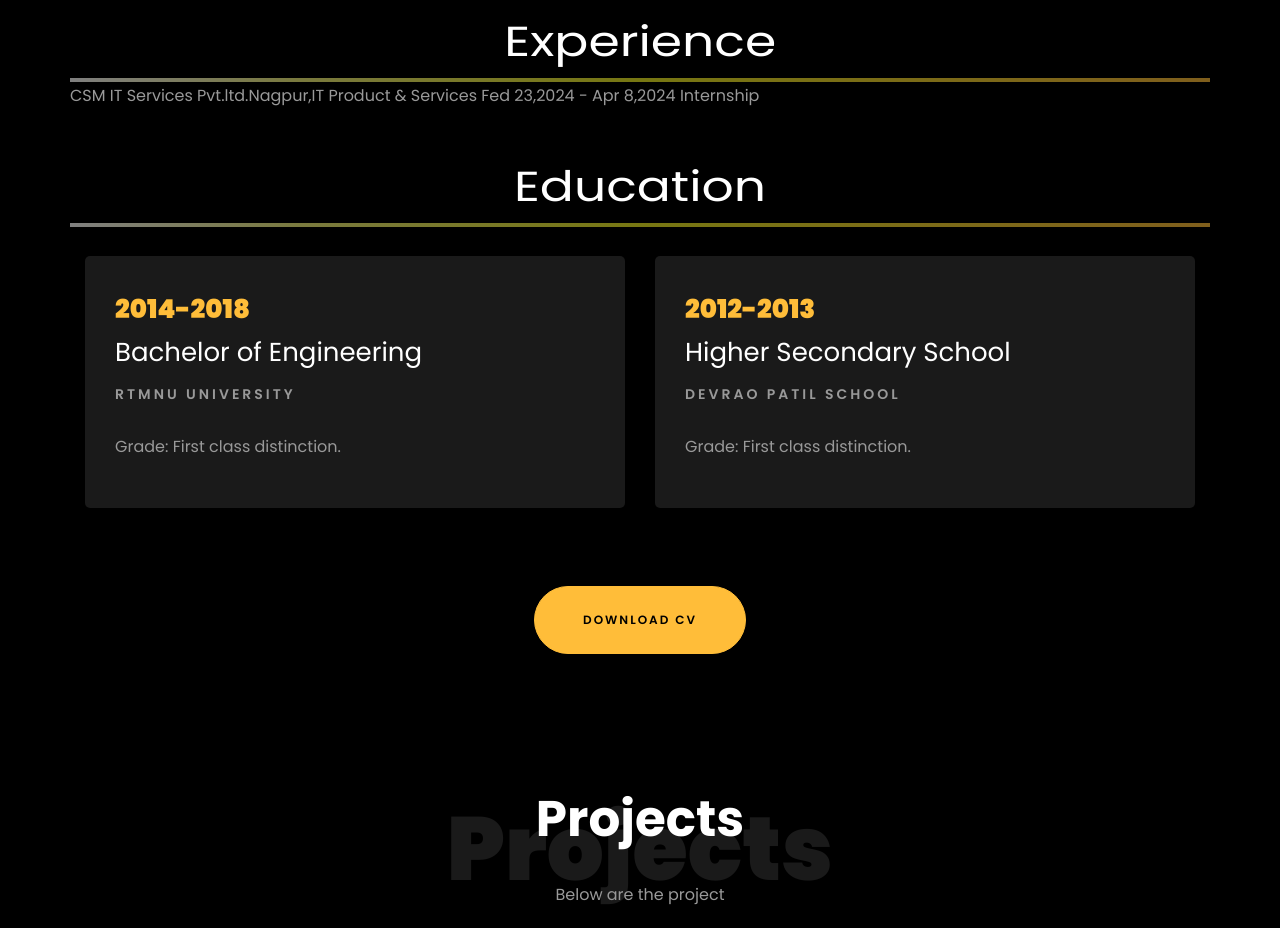
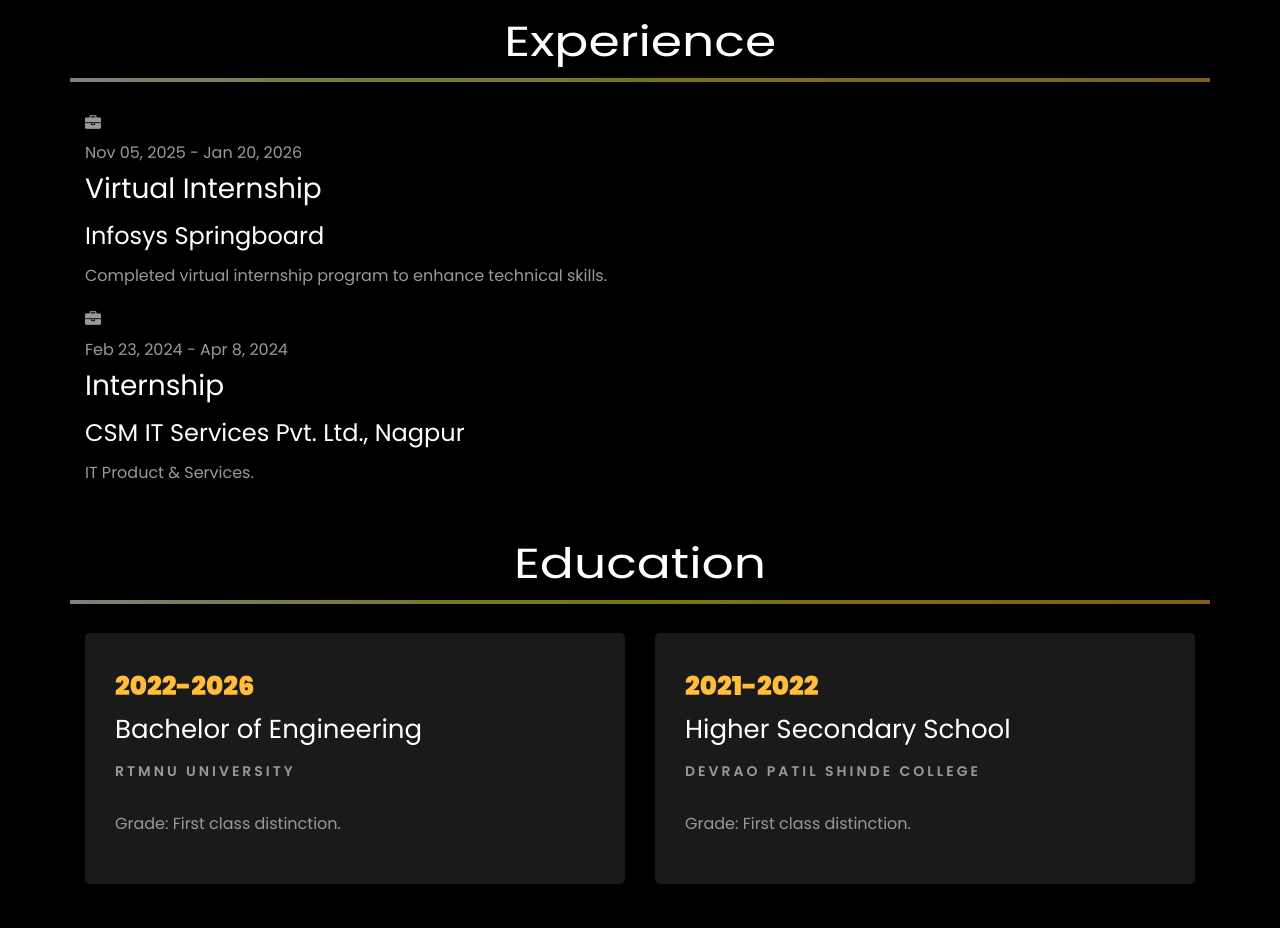
Before and after one commit to Akashpatvekar/Personal-Portfolio-Website, a website: page index.html in a window 1280 px wide. Shown: the part 1845-2773 px from the top of the page. Drawn offline with Linux system fonts and the light colour scheme; files whose address does not match are found by name.

Commit message:
Update index.html

```diff
--- a/index.html
+++ b/index.html
@@ -317,14 +317,47 @@
         </div>
 
 		<div class="row">
-			<h1 class="big-4">Experience</h1>
-			<div class="underline"></div>
-			<p> CSM IT Services Pvt.ltd.Nagpur,IT Product & Services
-				Fed 23,2024 - Apr 8,2024
-				Internship
-			</p>
-		</div>
-		<br>
+            <h1 class="big-4">Experience</h1>
+            <div class="underline"></div>
+        </div>
+        <br>
+
+        <div class="row">
+            <div class="col-md-12">
+              <div class="timeline-experience">
+
+                <div class="timeline-item ftco-animate">
+                  <div class="timeline-icon">
+                    <span class="icon-briefcase"></span>
+                  </div>
+                  <div class="timeline-content">
+                    <span class="date">Nov 05, 2025 - Jan 20, 2026</span>
+                    <h3 class="title">Virtual Internship</h3>
+                    <h4 class="company">Infosys Springboard</h4>
+                    <p class="description">
+                      Completed virtual internship program to enhance technical skills.
+                    </p>
+                  </div>
+                </div>
+
+                <div class="timeline-item ftco-animate">
+                  <div class="timeline-icon">
+                    <span class="icon-briefcase"></span>
+                  </div>
+                  <div class="timeline-content">
+                    <span class="date">Feb 23, 2024 - Apr 8, 2024</span>
+                    <h3 class="title">Internship</h3>
+                    <h4 class="company">CSM IT Services Pvt. Ltd., Nagpur</h4>
+                    <p class="description">
+                      IT Product & Services.
+                    </p>
+                  </div>
+                </div>
+
+              </div>
+            </div>
+        </div>
+        <br>
 
 		<div class="row">
 			<h1 class="big-4">Education</h1>
@@ -335,7 +368,7 @@
 			<div class="row">
     			<div class="col-md-6">
     				<div class="resume-wrap ftco-animate">
-    					<span class="date">2014-2018</span>
+    					<span class="date">2022-2026</span>
     					<h2>Bachelor of Engineering</h2>
     					<span class="position">RTMNU University</span>
     					<p class="mt-4">Grade: First class distinction.</p>
@@ -344,9 +377,9 @@
 
     			<div class="col-md-6">
     				<div class="resume-wrap ftco-animate">
-    					<span class="date">2012-2013</span>
+    					<span class="date">2021-2022</span>
     					<h2>Higher Secondary School</h2>
-    					<span class="position">Devrao Patil School</span>
+    					<span class="position">Devrao Patil Shinde College</span>
     					<p class="mt-4">Grade: First class distinction.</p>
     				</div>
 				</div>
@@ -394,6 +427,16 @@
 			</div>
 		  </div>
 		</div>
+		<div class="col-md-4 d-flex ftco-animate">
+            <div class="blog-entry justify-content-end">
+              <a href="https://github.com/Akashpatvekar/SmartShelfX" class="block-20 zoom-effect" style="background-image: url('images/proj_3.png');">
+              </a>
+              <div class="text mt-3 float-right d-block">
+                <h3 class="heading"><a href="https://github.com/Akashpatvekar/Inventory-management-system-/tree/master">SmartShelfX</a></h3>
+                <p>AI-based inventory forecast and auto-restock system.</p>
+              </div>
+            </div>
+          </div>
     </section>
 
 
@@ -411,7 +454,7 @@
           <div class="col-md d-flex justify-content-center counter-wrap ftco-animate">
             <div class="block-18">
               <div class="text">
-                <strong class="number" data-number="2">0</strong>
+                <strong class="number" data-number="3">0</strong>
                 <span>Projects</span>
               </div>
             </div>
@@ -487,7 +530,7 @@
           			<span class="icon-globe"></span>
           		</div>
           		<h3 class="mb-4">Download Resume</h3>
-	            <p><a href="#">resumelink</a></p>
+	            <p><a href="Resume Akash Patvekar..pdf">resumelink</a></p>
 	          </div>
           </div>
 
```
